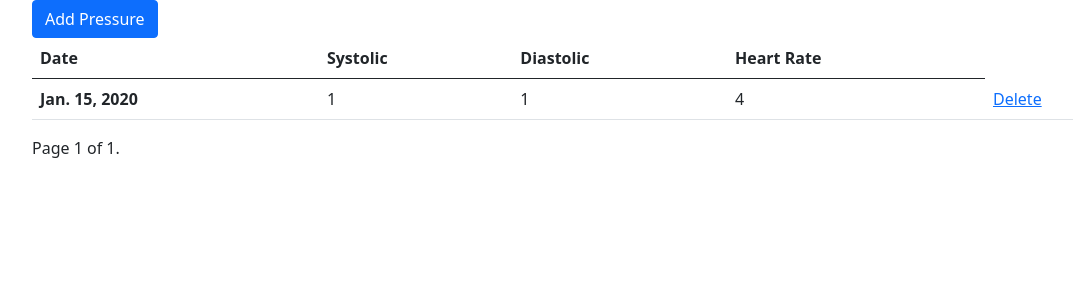
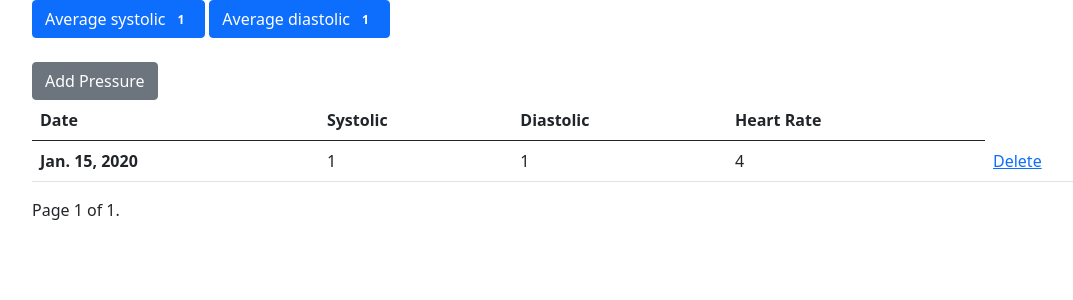
Before and after one commit to mnjl1/blood-pressure-tracker, a Django app: page /pressure/ in a window 1280 px wide. Shown: the part 56-356 px from the top of the page, without its empty margins (50-1123 px from the left). Run offline with Django 4.2, Linux system fonts and the light colour scheme; a user stored in the database is signed in; tables that the repository leaves empty hold one stand-in row (values such as "Sample post"); parts of the project's set-up code (start-up, migrations or seed data) failed here and were passed over; some libraries are stand-ins or nearby versions.

Commit message:
average pressure added

```diff
--- a/pressure/models.py
+++ b/pressure/models.py
@@ -3,6 +3,8 @@ import uuid
 from django.db import models
 from django.contrib.auth import get_user_model
 from django.urls import reverse
+
+
 
 class BloodPressure(models.Model):
     id = models.URLField(
@@ -23,6 +25,9 @@ class BloodPressure(models.Model):
     class Meta:
         ordering = ('-created',)
 
+    def month_when_created(self):
+        return self.created.month
+
     def __str__(self):
         return f'{self.user}, {self.systolic_pressure}, {self.diastolic_pressure}, {self.heart_rate}'
 
--- /dev/null
+++ b/pressure/utils.py
@@ -0,0 +1,8 @@
+from .models import BloodPressure
+
+
+def average_pressure(pressure_list: list) -> int:
+    if not pressure_list:
+        return 0
+    avr = round(sum(pressure_list)/len(pressure_list))
+    return avr
--- a/pressure/views.py
+++ b/pressure/views.py
@@ -3,6 +3,7 @@ from django.views import generic
 from django.contrib.auth.mixins import LoginRequiredMixin
 
 from .models import BloodPressure
+from .utils import average_pressure
 
 
 class BloodPressureListView(LoginRequiredMixin, generic.ListView):
@@ -12,6 +13,15 @@ class BloodPressureListView(LoginRequiredMixin, generic.ListView):
 
     def get_queryset(self):
         return BloodPressure.objects.filter(user=self.request.user)
+
+    def get_context_data(self, **kwargs):
+        context =  super().get_context_data(**kwargs)
+        user_list = BloodPressure.objects.filter(user=self.request.user)
+        systolic_pressure_list = [p.systolic_pressure for p in user_list]
+        diastolic_pressure_list = [p.diastolic_pressure for p in user_list]
+        context['average_systolic_pressure'] = average_pressure(systolic_pressure_list)
+        context['average_diastolic_pressure'] = average_pressure(diastolic_pressure_list)
+        return context
 
 
 class BloodPressureCreateView(LoginRequiredMixin, generic.CreateView):
--- a/templates/pressure/pressure_list.html
+++ b/templates/pressure/pressure_list.html
@@ -3,7 +3,18 @@
 {% block title %}Pressure List{% endblock title %}
 
 {% block content %}
-<a class="btn btn-primary" href="{% url 'pressure_create' %}" role="button">Add Pressure</a>
+
+<div class="class="btn-group btn-group-lg" role="group"">
+  <button type="button" class="btn btn-primary">
+    Average systolic <span class="badge text-bg-secondary">{{ average_systolic_pressure }}</span>
+  </button>
+  <button type="button" class="btn btn-primary">
+    Average diastolic <span class="badge text-bg-secondary">{{ average_diastolic_pressure }}</span>
+  </button>
+</div>
+
+<br>
+<a class="btn btn-secondary" href="{% url 'pressure_create' %}" role="button">Add Pressure</a>
 <table class="table">
     <thead>
       <tr>
```
